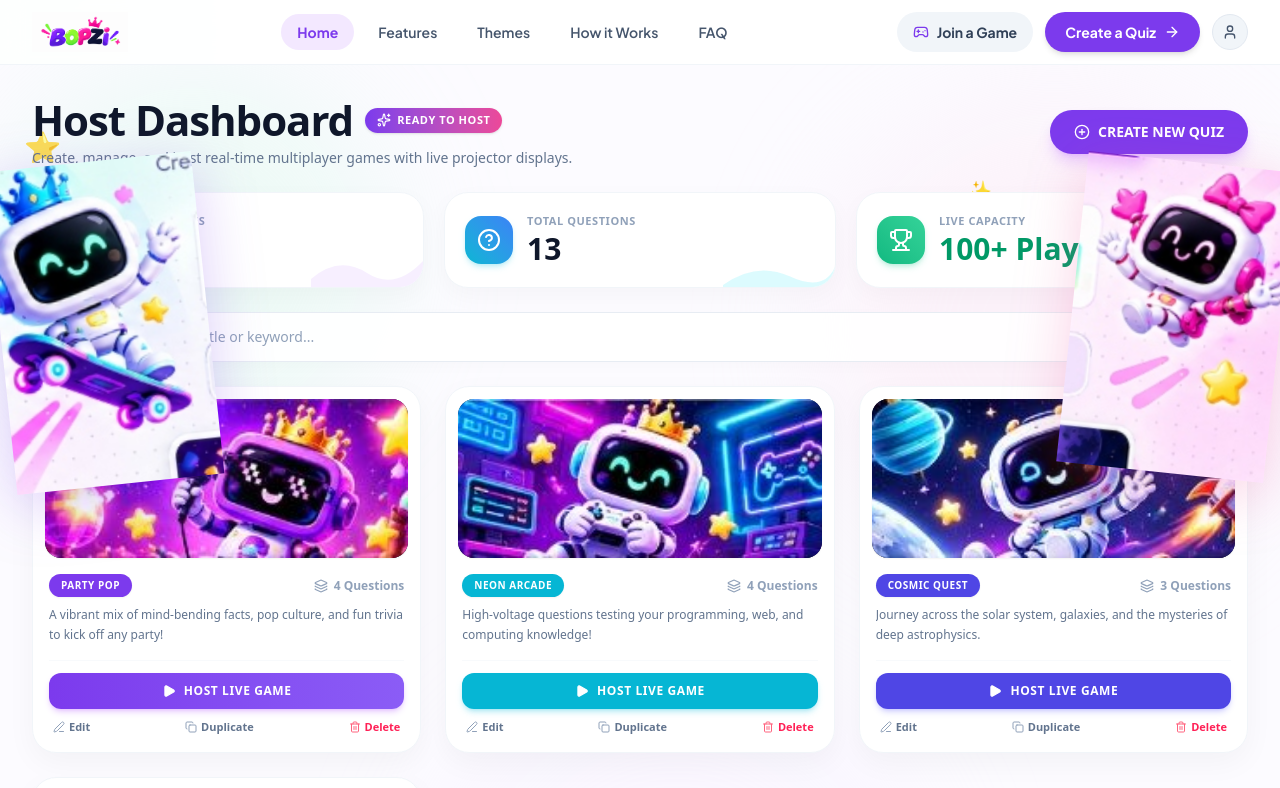
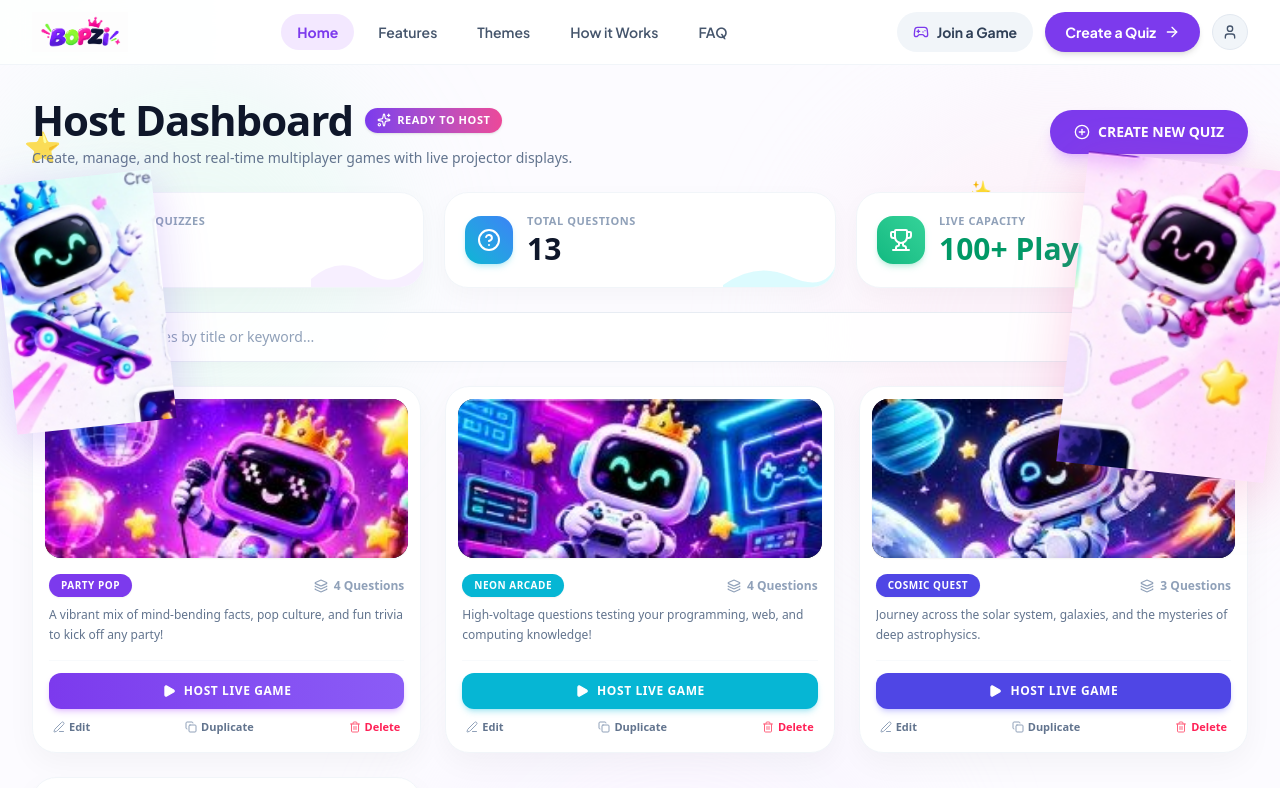
Before and after one commit to ab2030909/Bopzi, a Next.js app: page /dashboard in a window 1280 px wide. Shown: the top 788 px of the page. Built offline with nearby package versions, Linux system fonts and the light colour scheme.

Commit message:
style: reduce size of blue skater mascot

```diff
--- a/src/app/dashboard/page.tsx
+++ b/src/app/dashboard/page.tsx
@@ -127,11 +127,11 @@ export default function DashboardPage() {
       <div className="absolute top-28 right-72 text-pink-300 text-xl select-none pointer-events-none">✨</div>
 
       {/* Corner Mascots - Tucked directly into the outer screen corners */}
-      <div className="hidden lg:block absolute -left-6 sm:-left-3 xl:left-0 top-16 sm:top-20 xl:top-24 w-36 sm:w-44 xl:w-52 h-auto z-20 pointer-events-none select-none">
+      <div className="hidden lg:block absolute -left-4 sm:-left-2 xl:left-1 top-20 sm:top-24 xl:top-28 w-28 sm:w-36 xl:w-40 h-auto z-20 pointer-events-none select-none">
         <img
           src="/images/dashboard_mascot_skater.png"
           alt="Bopzi Skater Mascot"
-          className="w-full h-auto object-contain filter drop-shadow-[0_14px_28px_rgba(124,58,237,0.25)] animate-float-slow -rotate-6"
+          className="w-full h-auto object-contain filter drop-shadow-[0_12px_24px_rgba(124,58,237,0.22)] animate-float-slow -rotate-6"
         />
       </div>
 
```
